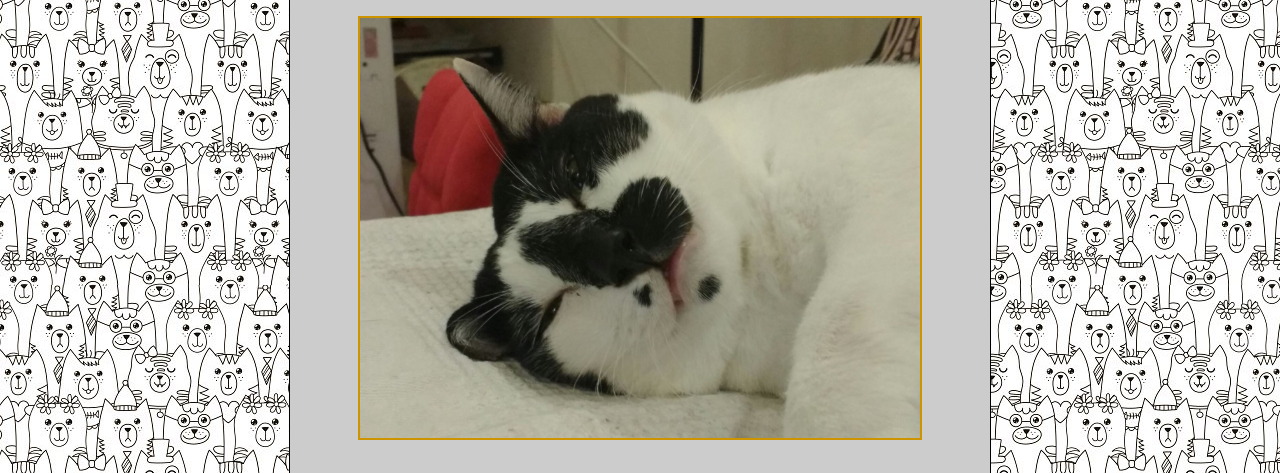
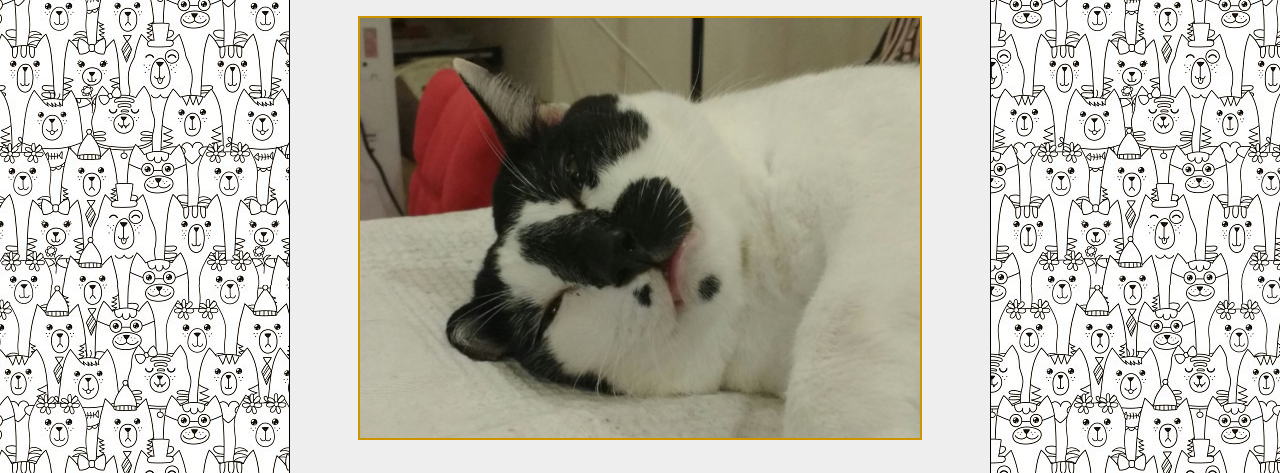
Before and after one commit to gizmo01/cat-clicker, a plain HTML site: page index.html in a window 1280 px wide. Shown: the part 131-604 px from the top of the page. Drawn offline with Linux system fonts and the light colour scheme.

Commit message:
Change bg color

```diff
--- a/style.css
+++ b/style.css
@@ -10,7 +10,7 @@ body {
   margin: 30px auto;
   border: 1px solid black;
   width: 80%;
-  background-color: #ccc;
+  background-color: #eee;
 }
 
 img {
```
